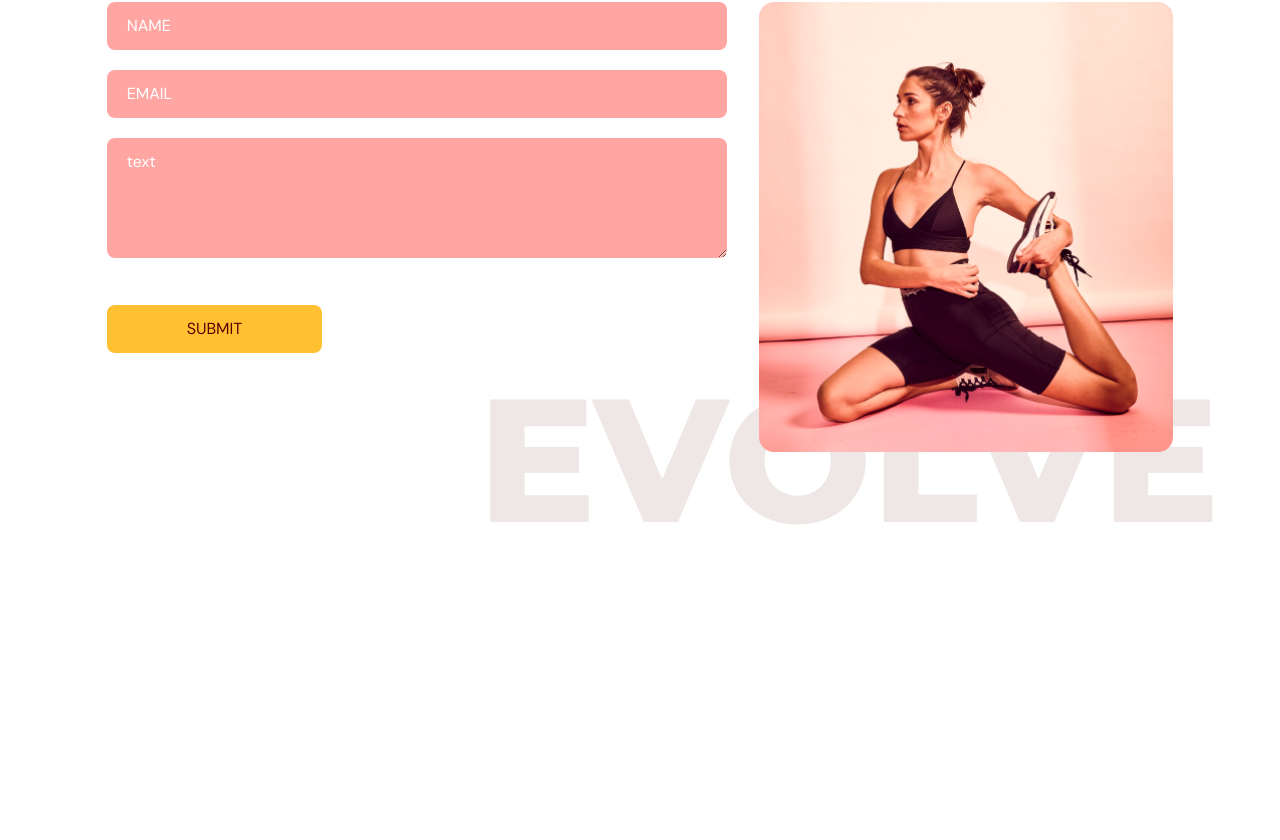
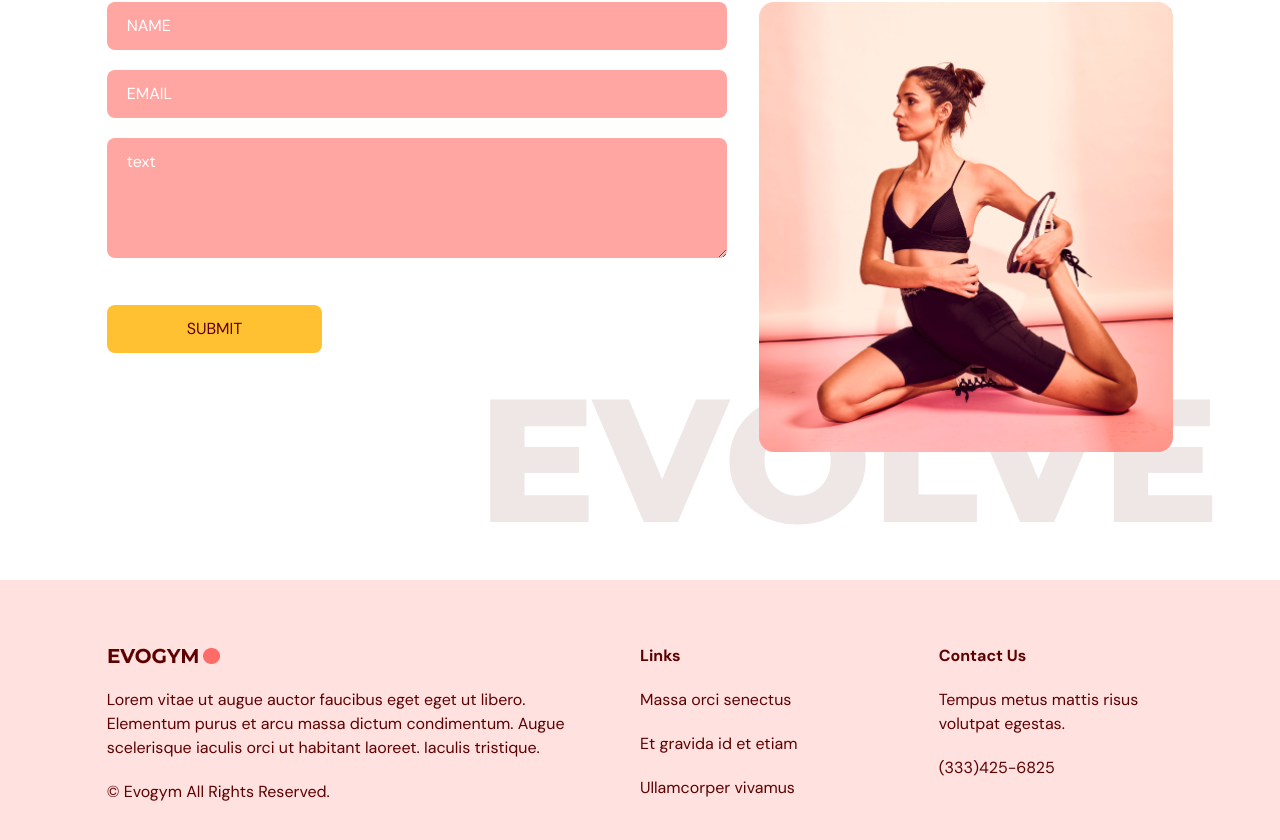
Before and after one commit to Binuri01/first_react_project, a React (Vite) app: page / in a window 1280 px wide. Shown: the part 3252-4092 px from the top of the page. Before the commit the page ends 3832 px from the top, so only its background shows below. Built offline with nearby package versions, Linux system fonts and the light colour scheme.

Commit message:
completed footer

```diff
--- a/src/App.tsx
+++ b/src/App.tsx
@@ -2,6 +2,7 @@
 import Home from '@/scenes/home';
 import Benefits from '@/scenes/benefits';
 import ContactUs from '@/scenes/contactUs';
+import Footer from '@/scenes/footer';
 import { useEffect, useState } from "react";
 import {SelectedPage} from "@/shared/types.ts"
 import OurClasses from "@/scenes/ourClasses";
@@ -35,6 +36,7 @@
         <Benefits setSelectedPage={setSelectedPage}/>
         <OurClasses setSelectedPage={setSelectedPage}/>
         <ContactUs setSelectedPage={setSelectedPage}/>
+        <Footer />
 
       </div>
 
--- /dev/null
+++ b/src/scenes/footer/index.tsx
@@ -0,0 +1,34 @@
+import Logo from '@/assets/Logo.png';
+
+type Props = {}
+
+const Footer = (props: Props) => {
+  return <footer className="bg-primary-100 py-16">
+    <div className="justify-content mx-auto w-5/6 gap-16 md:flex">
+      <div className="mt-16 basis-1/2 md:mt-0">
+        <img src={Logo} alt="logo" />
+        <p className="my-5">
+          Lorem vitae ut augue auctor faucibus eget eget ut libero. Elementum
+          purus et arcu massa dictum condimentum. Augue scelerisque iaculis
+          orci ut habitant laoreet. Iaculis tristique.
+        </p>
+        <p>
+          © Evogym All Rights Reserved.
+        </p>
+      </div>
+      <div className='mt-16 basis-1/4 md:mt-0'>
+        <h4 className='font-bold'>Links</h4>
+        <p className='my-5'>Massa orci senectus</p>
+        <p className='my-5'>Et gravida id et etiam</p>
+        <p>Ullamcorper vivamus</p>
+      </div>
+      <div className='mt-16 basis-1/4 md:mt-0'>
+        <h4 className='font-bold'>Contact Us</h4>
+        <p className='my-5'>Tempus metus mattis risus volutpat egestas.</p>
+        <p>(333)425-6825</p>
+      </div>
+    </div>
+  </footer>
+}
+
+export default Footer
--- a/src/scenes/home/index.tsx
+++ b/src/scenes/home/index.tsx
@@ -13,7 +13,7 @@
     setSelectedPage: (value: SelectedPage) => void;
 }
 
-const Home = (setSelectedPage: Props) => {
+const Home = ({setSelectedPage}: Props) => {
     const isAboveMediumScreens = useMediaQuery("(min-width:1060px)");
 
   return (
```
